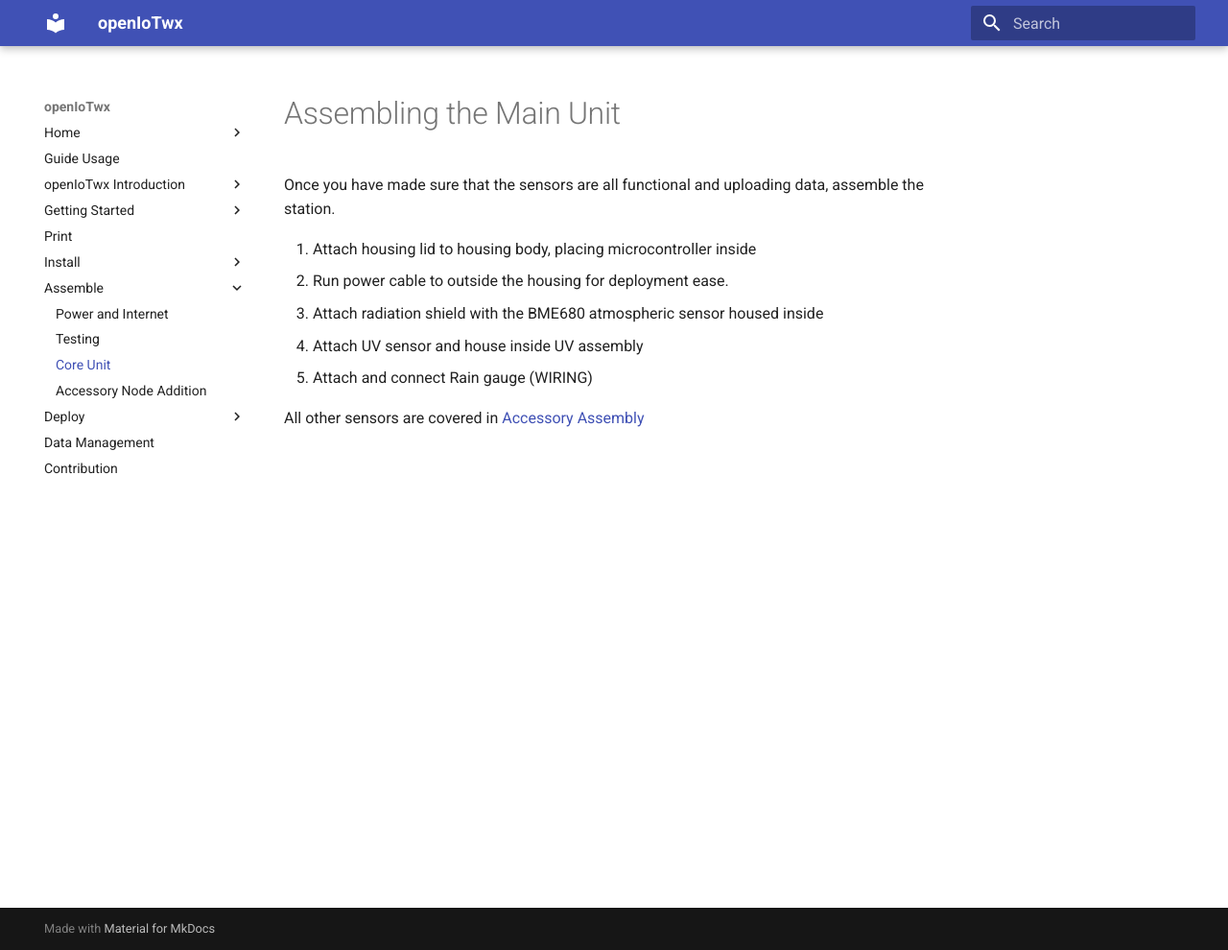
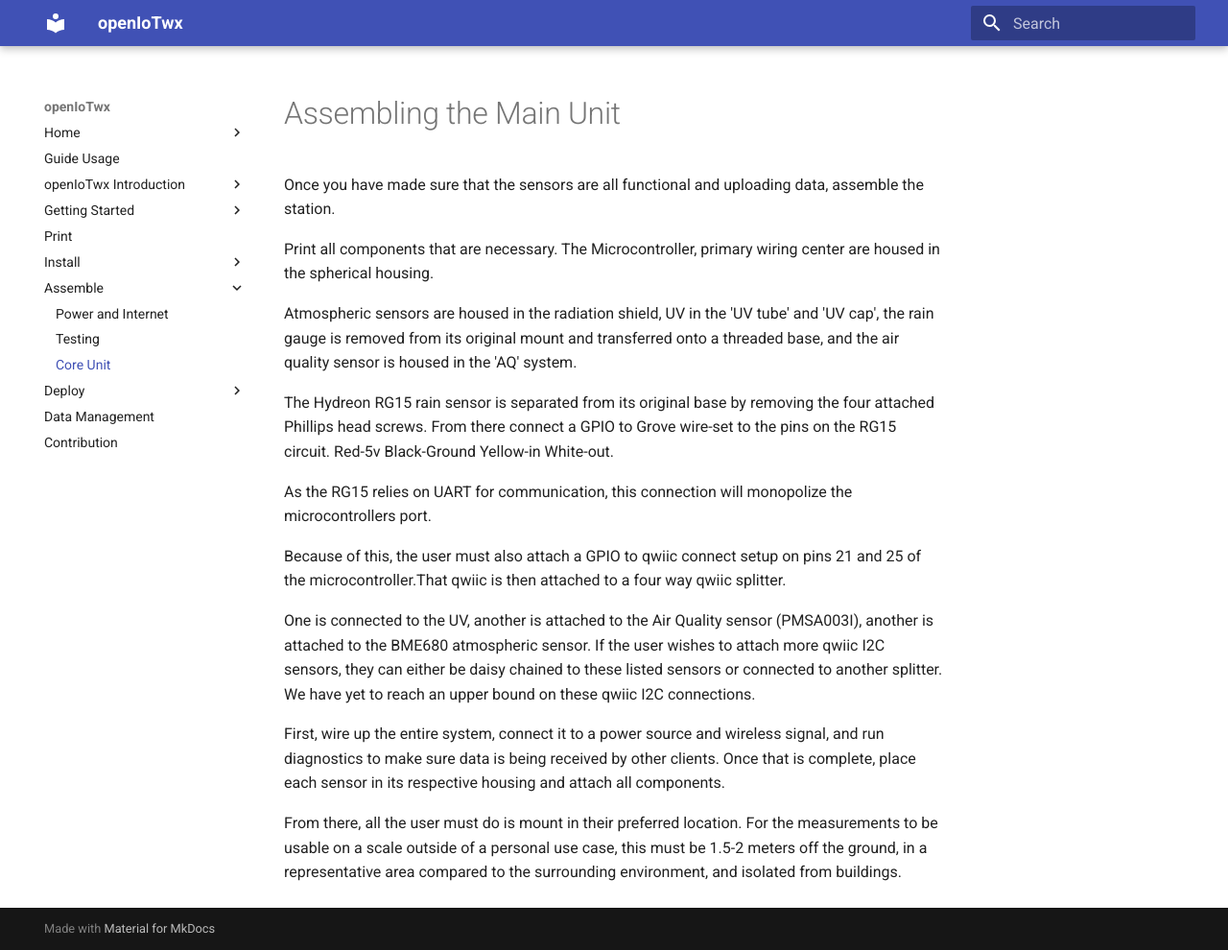
Before and after one commit to NCAR/openiotwx, an MkDocs documentation site: the page built from docs/assemble/core.md, in a window 1280 px wide and 990 px high. Shown: the whole window at 96% size. Built offline with MkDocs 1.6.1 and Material for MkDocs 9.7.7, drawn with Linux system fonts in a browser that asks for light colours.

Commit message:
including base implementation framework

```diff
--- a/docs/assemble/core.md
+++ b/docs/assemble/core.md
@@ -2,11 +2,19 @@
 
 Once you have made sure that the sensors are all functional and uploading data, assemble the station.
 
-1. Attach housing lid to housing body, placing microcontroller inside
-2. Run power cable to outside the housing for deployment ease.
-3. Attach radiation shield with the BME680 atmospheric sensor housed inside
-4. Attach UV sensor and house inside UV assembly
-5. Attach and connect Rain gauge (WIRING)
 
+Print all components that are necessary. The Microcontroller, primary wiring center are housed in the spherical housing.
 
-All other sensors are covered in [Accessory Assembly](accessory_assemble.md)
+Atmospheric sensors are housed in the radiation shield, UV in the 'UV tube' and 'UV cap', the rain gauge is removed from its original mount and transferred onto a threaded base, and the air quality sensor is housed in the 'AQ' system.
+
+The Hydreon RG15 rain sensor is separated from its original base by removing the four attached Phillips head screws. From there connect a GPIO to Grove wire-set to the pins on the RG15 circuit. Red-5v Black-Ground Yellow-in White-out.
+
+As the RG15 relies on UART for communication, this connection will monopolize the microcontrollers port.
+
+Because of this, the user must also attach a GPIO to qwiic connect setup on pins 21 and 25 of the microcontroller.That qwiic is then attached to a four way qwiic splitter.
+
+One is connected to the UV, another is attached to the Air Quality sensor (PMSA003I), another is attached to the BME680 atmospheric sensor. If the user wishes to attach more qwiic I2C sensors, they can either be daisy chained to these listed sensors or connected to another splitter. We have yet to reach an upper bound on these qwiic I2C connections.
+
+First, wire up the entire system, connect it to a power source and wireless signal, and run diagnostics to make sure data is being received by other clients. Once that is complete, place each sensor in its respective housing and attach all components.
+
+From there, all the user must do is mount in their preferred location. For the measurements to be usable on a scale outside of a personal use case, this must be 1.5-2 meters off the ground, in a representative area compared to the surrounding environment, and isolated from buildings.
--- a/mkdocs.yml
+++ b/mkdocs.yml
@@ -24,7 +24,6 @@
     - Power and Internet: 'assemble/connection.md'
     - Testing: "assemble/testing.md"
     - Core Unit: "assemble/core.md"
-    - Accessory Node Addition: "assemble/accessory_assemble.md"
   - Deploy: #Include calibration?
     - Field Deployment: "deploying/field_deployment.md"
     - Urban Deployment: "deploying/home_deployment.md"
```
Also changed, not shown: docs/assemble/accessory_assemble.md (deleted, +0 -11 lines), docs/deploying/accessory_deploy.md (deleted, +0 -3 lines), docs/installation/core_install.md (+7 -3 lines), 1 other file.
